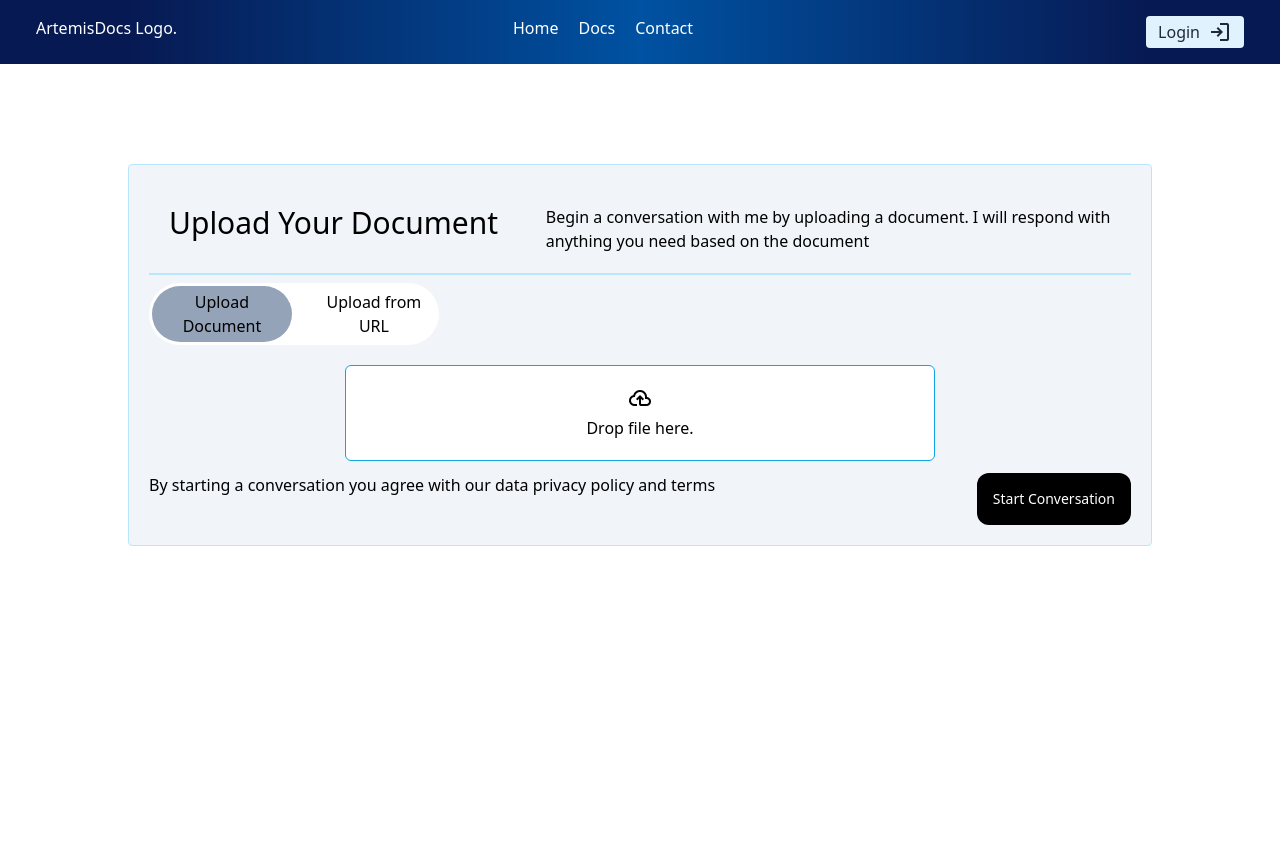
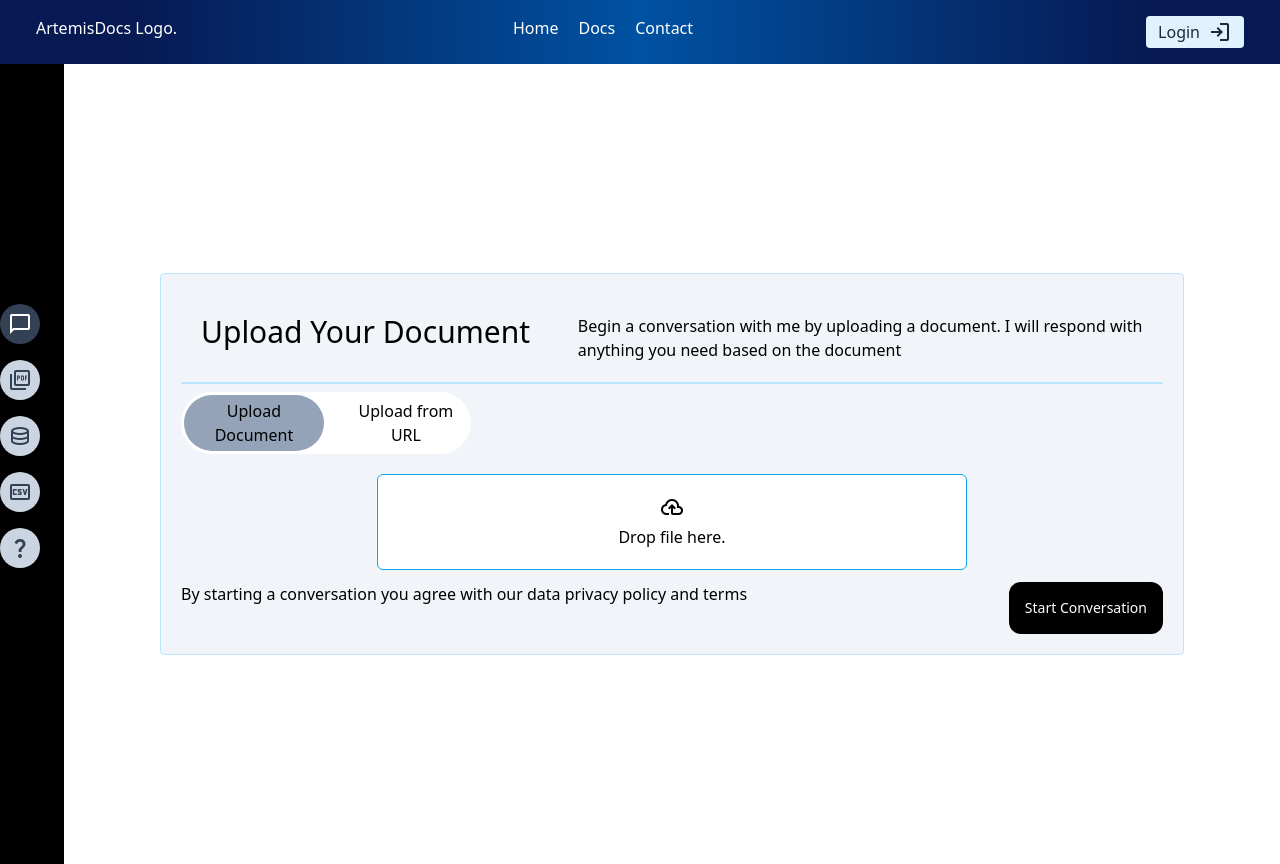
Before and after one commit to The-Artemis-AI/Front_ArtemisDocs, a React (Vite) app: page /upload in a window 1280 px wide. Before the commit the page ends 800 px from the top, so only its background shows below. Built offline with nearby package versions, Linux system fonts and the light colour scheme.

Commit message:
Changed conv. page

```diff
--- a/package.json
+++ b/package.json
@@ -20,7 +20,7 @@
     "react": "^18.2.0",
     "react-dom": "^18.2.0",
     "react-dropzone": "^14.2.3",
-    "react-router-dom": "^6.16.0",
+    "react-router-dom": "^6.17.0",
     "react-toastify": "^9.1.3"
   },
   "devDependencies": {
--- /dev/null
+++ b/src/components/Icon.jsx
@@ -0,0 +1,17 @@
+import { Link } from "react-router-dom";
+
+const Icon = (props) => {
+
+  return (
+    <div>
+      <div className={props.IconClass}>
+        <Link to={props.link}>
+          <img src={props.IconPic} alt="Image" />
+
+        </Link>
+      </div>
+    </div>
+  );
+};
+
+export default Icon;
--- /dev/null
+++ b/src/components/SideBar.jsx
@@ -0,0 +1,42 @@
+import React from 'react'
+// import { Button } from 'react-router-dom'
+
+function SideBar(props) {
+  return (
+    <div className='h-[100vh] w-16 bg-black left-0 top-0 flex flex-col items-center justify-center gap-10'>
+
+    <div className="upper-sidebar gap-10">
+
+    <button onClick={props.onClickChat}>
+      <div>
+        <span className="material-symbols-outlined text-white rounded-full bg-slate-700 p-2 mb-4">chat_bubble</span>
+      </div>
+    </button>
+    <button onClick={props.onClickPdf}>
+      <div>
+        <span className="material-symbols-outlined  text-slate-700 rounded-full bg-slate-300 p-2 mb-4">picture_as_pdf</span>
+      </div>
+    </button>
+    <button onClick={props.onClickDatabase}>
+      <div>
+        <span className="material-symbols-outlined  text-slate-700 rounded-full bg-slate-300 p-2 mb-4">database</span>
+      </div>
+    </button>
+    <button onClick={props.onClickCsv}>
+    <div>
+      <span className="material-symbols-outlined  text-slate-700 rounded-full bg-slate-300 p-2 mb-4">csv</span>
+    </div>
+  </button>
+    <button >
+      <div>
+        <span className="material-symbols-outlined  text-slate-700 rounded-full bg-slate-300 p-2 mb-4">question_mark</span>
+      </div>
+    </button>
+
+  </div>
+  <div className="lower-siderbar"></div>
+    </div>
+  )
+}
+
+export default SideBar
--- a/src/pages/ConversationPage.jsx
+++ b/src/pages/ConversationPage.jsx
@@ -2,7 +2,7 @@ import { useState } from "react";
 import DocumentControl from "../components/DocumentControl";
 import logo from "../assets/imgs/favicon.png";
 import send from "../assets/imgs/img_send.svg";
-import "./../components/css/scrollbar.css"
+import "./../assets/css/scrollbar.css"
 import Question from "../components/Question";
 import Response from "../components/Response";
 
--- /dev/null
+++ b/src/pages/DatabasePage.jsx
@@ -0,0 +1,9 @@
+import React from 'react'
+
+function DatabasePage() {
+  return (
+    <div>DatabasePage</div>
+  )
+}
+
+export default DatabasePage
--- a/src/pages/UploadPage.jsx
+++ b/src/pages/UploadPage.jsx
@@ -3,10 +3,30 @@ import { useState } from "react";
 import { useDropzone } from "react-dropzone";
 import axios from "axios";
 import { Link } from "react-router-dom";
+import SideBar from "../components/SideBar";
 
 function UploadPage() {
   const [uploadedFile, setUploadedFile] = useState(null);
   const [uploadProgress, setUploadProgress] = useState(0);
+  const [databasePage, setDatabasePage] = useState(false);
+  const [pdfPage, setPdfPage] = useState(false);
+  const [csvPage, setCsvPage] = useState(false);
+
+  const handleDbpage = ()=>{
+    setDatabasePage(true)
+    setCsvPage(false)
+    setPdfPage(false)
+  }
+  const handlePdfpage = ()=>{
+    setPdfPage(true)
+    setDatabasePage(false)
+    setCsvPage(false)
+  }
+  const handleCsvpage = ()=>{
+    setCsvPage(true)
+    setDatabasePage(false)
+    setPdfPage(false)
+  }
 
   const onDrop = async (acceptedFiles) => {
     const file = acceptedFiles[0];
@@ -60,8 +80,22 @@ function UploadPage() {
   };
 
   return (
-    <div className="w-[80%] p-5 bg-slate-100 border-solid border-[1px] border-sky-200 h-full flex-col flex mx-auto my-[100px] self-center justify-center rounded">
-      <div className="p-5 flex justify-between">
+    <div className="w-full h-full flex">
+    <SideBar
+    onClickChat= {()=>{}}
+    onClickDatabase= {handleDbpage}
+    onClickCsv= {handleCsvpage}
+    onClickPdf= {handlePdfpage}
+    />
+   {databasePage ?(<div className="w-[80%] p-5 bg-slate-100 border-solid border-[1px] border-sky-200 h-full flex-col flex mx-auto my-[100px] self-center justify-center rounded">
+   <div className="gap-3 flex flex-col justify-center items-center">
+   <h3> Feature not yet Available</h3>
+   <p>Sign up and be the first to know when it comes</p>
+   <Link to="Signup"><p className="text-blue-500">Sign up</p></Link>
+   </div>
+  </div> ):( <div className="w-[80%] p-5 bg-slate-100 border-solid border-[1px] border-sky-200 h-full flex-col flex mx-auto my-[100px] self-center justify-center rounded">
+
+    <div className="p-5 flex justify-between">
 
           <div className=" w-[40%] text-bold text-3xl">
             <h1>Upload Your Document</h1>
@@ -168,6 +202,7 @@ function UploadPage() {
           </div>
         </div>
       </div>
+    </div>)}
     </div>
   );
 }
```
Also changed, not shown: src/assets/css/scrollbar.css (renamed from src/components/css/scrollbar.css), 1 other file (tests, documents, lock files or other folders).
